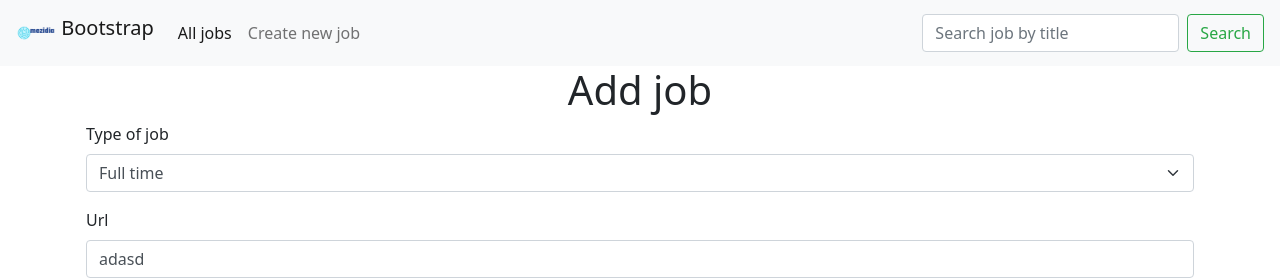
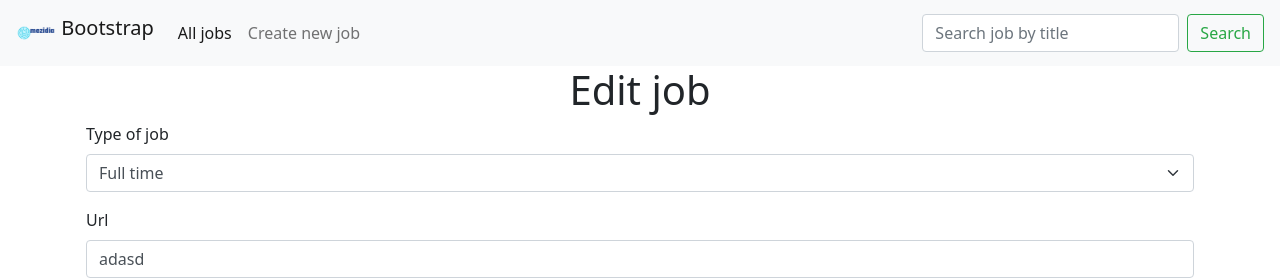
Before and after one commit to mezidia/flask-jobs, a Flask app: page /edit/1 in a window 1280 px wide. Shown: the top 280 px of the page. Run offline with Flask 2, Linux system fonts and the light colour scheme; data comes from the database, SQL or seed files in the repository; both versions use the stored data as it was after the commit; some libraries are stand-ins or nearby versions.

Commit message:
Some updates

```diff
--- a/templates/edit.html
+++ b/templates/edit.html
@@ -1,7 +1,7 @@
 {% extends 'base.html' %}
 {% block content %}
 <div class="container">
-    <h1 class="text-center">Add job</h1>
+    <h1 class="text-center">Edit job</h1>
     <form method="POST">
         {% include 'includes/job_form.html' %}
     </form>
```
Also changed, not shown: db.sqlite.
